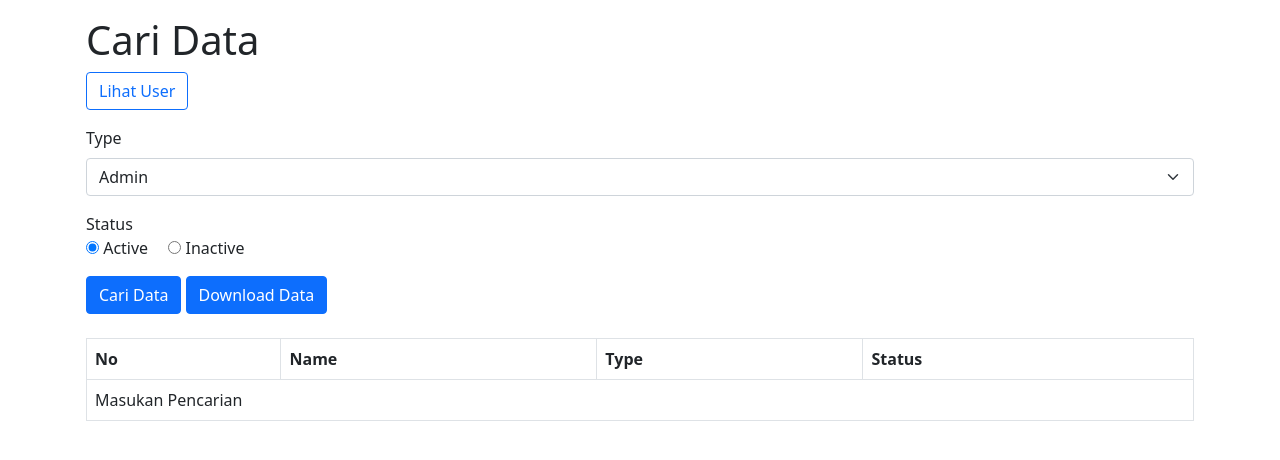
After one commit to AlyDap/ci4, a CodeIgniter 4 app: the page made by app/Views/laporan_view.php in a window 1280 px wide. The commit adds this page. Shown: the top 460 px of the page. Run offline with PHP 8.4 and a stand-in for CodeIgniter, Linux system fonts and the light colour scheme; the template is opened without the code that fills it, so the values that code supplies are empty; some libraries are stand-ins or nearby versions.

Commit message:
nambahin pencarian laporan untuk diunduh

```diff
--- a/app/Config/Routes.php
+++ b/app/Config/Routes.php
@@ -15,3 +15,5 @@ $routes->post('/users/(:num)', 'UserController::update/$1');
 $routes->get('/users/(:num)/delete', 'UserController::delete/$1');
 
 $routes->get('/laporan', 'LaporanController::index');
+$routes->get('/laporan/lihat', 'LaporanController::show');
+$routes->post('/laporan/search', 'LaporanController::search');
--- /dev/null
+++ b/app/Views/laporan_view.php
@@ -0,0 +1,84 @@
+<!DOCTYPE html>
+<html lang="en">
+
+<head>
+ <meta charset="UTF-8">
+ <meta name="viewport" content="width=device-width, initial-scale=1.0">
+ <title>users</title>
+ <link href="https://cdn.jsdelivr.net/npm/bootstrap@5.0.0-beta3/dist/css/bootstrap.min.css" rel="stylesheet">
+</head>
+
+<body class="container p-3">
+ <h1>Cari Data</h1>
+ <a href="/users" class="btn btn-outline-primary mb-3">Lihat User</a>
+ <br>
+ <form action="/laporan/search" method="post">
+  <div class="mb-3">
+   <label class="form-label" for="type">Type</label>
+   <select class="form-select" name="type" id="type" required>
+    <?php if (isset($type)) { ?>
+     <option value="admin" <?= ($type == 'admin') ? 'selected' : '' ?>>Admin</option>
+     <option value="user" <?= ($type == 'user') ? 'selected' : '' ?>>User</option>
+     <option value="guest" <?= ($type == 'guest') ? 'selected' : '' ?>>Guest</option>
+    <?php } else { ?>
+     <option value="admin">Admin</option>
+     <option value="user">User</option>
+     <option value="guest">Guest</option>
+    <?php } ?>
+   </select>
+  </div>
+
+  <div class="mb-3">
+   <label class="" for="status">Status</label>
+   <br>
+   <?php if (isset($type)) { ?>
+    <input type="radio" name="status" id="1" value="1" required <?= ($status == 1) ? 'checked' : '' ?>>
+    <label for="1" class="pe-3">Active</label>
+    <input type="radio" name="status" id="0" value="0" required <?= ($status == 0) ? 'checked' : '' ?>>
+    <label for="0">Inactive</label>
+   <?php } else { ?>
+    <input type="radio" name="status" id="1" value="1" required checked>
+    <label for="1" class="pe-3">Active</label>
+    <input type="radio" name="status" id="0" value="0" required>
+    <label for="0">Inactive</label>
+   <?php } ?>
+  </div>
+
+  <button type="submit" name="aksi" value="cari" class="btn btn-primary">Cari Data</button>
+  <button type="submit" name="aksi" value="download" class="btn btn-primary">Download Data</button>
+ </form>
+ <br>
+
+ <table class="table table-bordered">
+  <thead>
+   <tr>
+    <th>No</th>
+    <th>Name</th>
+    <th>Type</th>
+    <th>Status</th>
+   </tr>
+  </thead>
+  <tbody>
+   <?php if (isset($users)) {
+    foreach ($users as $i => $item) { ?>
+     <tr>
+      <td><?= ++$i; ?></td>
+      <td><?= $item['name']; ?></td>
+      <td><?= $item['type']; ?></td>
+      <td><?= ($item['status'] == 1) ? 'Aktif' : 'Tidak Aktif' ?></td>
+     </tr>
+    <?php }
+   } else {
+    ?>
+    <tr>
+     <td colspan="4">Masukan Pencarian</td>
+    </tr>
+   <?php
+   }  ?>
+  </tbody>
+ </table>
+ <script src="https://cdn.jsdelivr.net/npm/bootstrap@5.0.0-beta3/dist/js/bootstrap.bundle.min.js"></script>
+</body>
+</body>
+
+</html>
--- a/app/Views/users_view.php
+++ b/app/Views/users_view.php
@@ -18,6 +18,7 @@
     <th>No</th>
     <th>Name</th>
     <th>Type</th>
+    <th>Status</th>
     <th>Action</th>
    </tr>
   </thead>
@@ -27,6 +28,7 @@
      <td><?= ++$i; ?></td>
      <td><?= $item['name']; ?></td>
      <td><?= $item['type']; ?></td>
+     <td><?= ($item['status'] == 1) ? 'Aktif' : 'Tidak Aktif' ?></td>
      <td>
       <a href="/users/<?= $item['id']; ?>" class="btn btn-info btn-sm">detail</a>
       <a href="/users/<?= $item['id']; ?>/edit" class="btn btn-warning btn-sm">edit</a>
```
Also changed, not shown: app/Controllers/LaporanController.php (+21 -0 lines).
